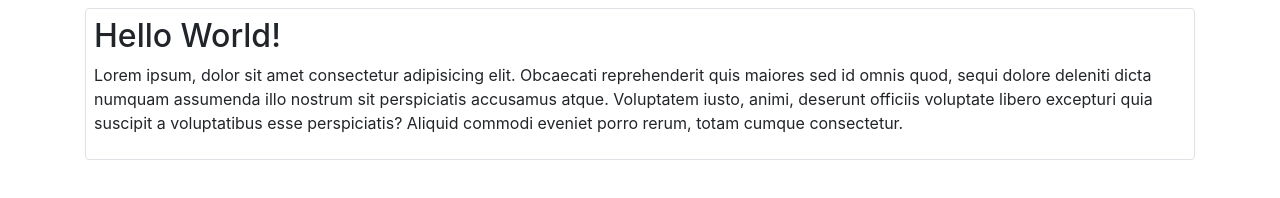
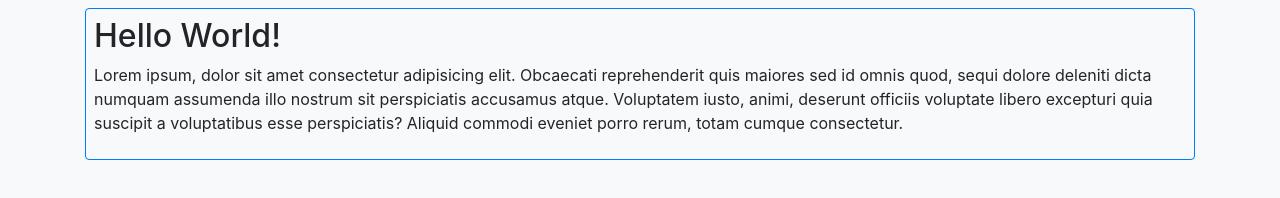
Before and after one commit to hasanhimmat/git, a plain HTML site: page index.html in a window 1280 px wide. Drawn offline with nearby package versions, Linux system fonts and the light colour scheme.

Commit message:
some style change like border or etc

```diff
--- a/index.html
+++ b/index.html
@@ -6,10 +6,10 @@
     <link rel="stylesheet" href="https://cdn.jsdelivr.net/npm/bootstrap@4.4.1/dist/css/bootstrap.min.css">
     <title>Git & Github!</title>
   </head>
-  <body>
+  <body class="bg-light">
     <div class="container">
         <!-- content 1 -->
-        <div class="border p-2 my-2 rounded">
+        <div class="border border-primary p-2 my-2 rounded">
             <h2>Hello World!</h2>
             <p>Lorem ipsum, dolor sit amet consectetur adipisicing elit. Obcaecati reprehenderit quis maiores sed id omnis quod, sequi dolore deleniti dicta numquam assumenda illo nostrum sit perspiciatis accusamus atque. Voluptatem iusto, animi, deserunt officiis voluptate libero excepturi quia suscipit a voluptatibus esse perspiciatis? Aliquid commodi eveniet porro rerum, totam cumque consectetur.</p>
         </div>
```
